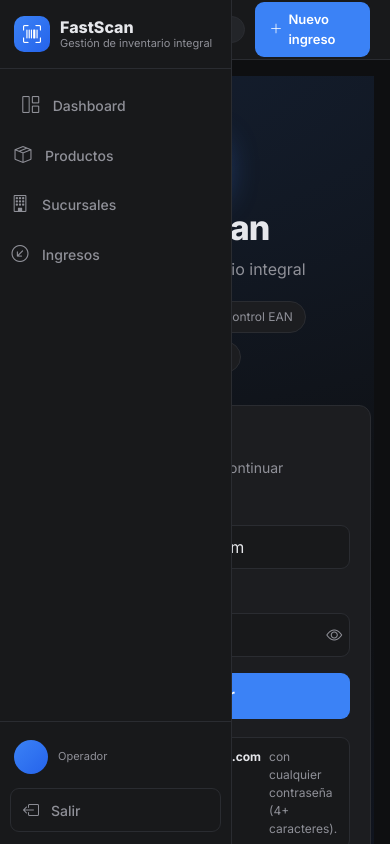
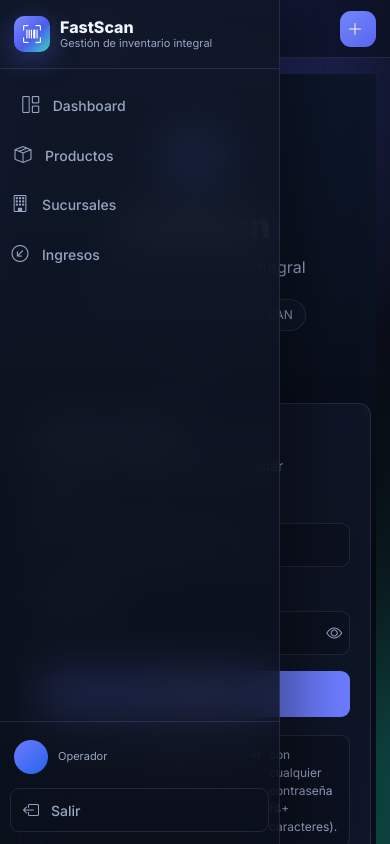
Before and after one commit to juanmanuel2406/Gamexid-Front, an Angular app: page /login in a window 390 px wide. Built offline with nearby package versions, Linux system fonts and the light colour scheme.

Commit message:
feat: refine FastScan visual system and mobile layout

```diff
--- a/src/app/app.css
+++ b/src/app/app.css
@@ -1,13 +1,17 @@
-.shell { display: flex; height: 100vh; overflow: hidden; }
+.shell { display: flex; height: 100vh; overflow: hidden; position: relative; isolation: isolate; }
+.ambient { position: fixed; z-index: -1; width: 34rem; height: 34rem; filter: blur(80px); pointer-events: none; opacity: .25; animation: aurora 13s ease-in-out infinite; }
+.ambient-uno { background: #5667ff; top: -18rem; left: -12rem; }
+.ambient-dos { background: #11b89d; bottom: -24rem; right: -12rem; animation-delay: -6s; }
 
 /* ===== SIDEBAR ===== */
 .sidebar {
   width: 232px;
-  background: var(--bg-soft);
+  background: linear-gradient(180deg, rgba(16, 23, 39, .93), rgba(10, 15, 26, .78));
   border-right: 1px solid var(--border);
   display: flex;
   flex-direction: column;
-  transition: width 0.25s ease;
+  transition: width .32s cubic-bezier(.2,.8,.2,1);
+  backdrop-filter: blur(22px);
   flex-shrink: 0;
 }
 
@@ -25,7 +29,8 @@
 .logo-badge {
   width: 36px; height: 36px;
   border-radius: 10px;
-  background: linear-gradient(135deg, var(--accent), #2563eb);
+  background: linear-gradient(135deg, #7c8bff, #4b5cf0 55%, #3cd4bf);
+  box-shadow: 0 8px 28px rgba(95, 112, 255, .35);
   color: #fff;
   display: flex; align-items: center; justify-content: center;
   font-size: 18px;
@@ -54,7 +59,8 @@
 
 .sidebar-item i { font-size: 17px; width: 20px; text-align: center; }
 .sidebar-item:hover { background: var(--bg-hover); color: var(--text); }
-.sidebar-item.activo { background: rgba(59, 130, 246, 0.12); color: var(--accent-soft); }
+.sidebar-item:hover { transform: translateX(3px); }
+.sidebar-item.activo { background: linear-gradient(90deg, rgba(108, 124, 255, .23), rgba(108, 124, 255, .04)); color: var(--accent-soft); box-shadow: inset 2px 0 0 var(--accent); }
 
 .sidebar-footer { padding: 12px 10px; border-top: 1px solid var(--border); display: flex; flex-direction: column; gap: 8px; }
 
@@ -81,13 +87,14 @@
 .btn-cerrar i { font-size: 16px; }
 
 /* ===== MAIN / TOPBAR ===== */
-.main { flex: 1; display: flex; flex-direction: column; min-width: 0; background: var(--bg); }
+.main { flex: 1; display: flex; flex-direction: column; min-width: 0; background: transparent; }
 
 .topbar {
   height: 60px;
   display: flex; align-items: center; gap: 16px;
   padding: 0 20px;
-  background: var(--bg-soft);
+  background: rgba(10, 15, 26, .58);
+  backdrop-filter: blur(20px);
   border-bottom: 1px solid var(--border);
   flex-shrink: 0;
 }
@@ -104,26 +111,34 @@
 
 .topbar-acciones { display: flex; align-items: center; gap: 10px; }
 .badge-version {
-  background: var(--bg-hover); color: var(--text-muted);
+  background: rgba(41, 203, 163, .09); color: #8ef2d8;
   border: 1px solid var(--border); border-radius: 20px;
   padding: 4px 12px; font-size: 11px; font-weight: 600;
 }
+.status-dot { display: inline-block; height: 7px; width: 7px; margin-right: 5px; border-radius: 50%; background: #40e0b9; animation: pulseGlow 2s infinite; }
 
 .btn-nuevo {
   display: inline-flex; align-items: center; gap: 6px;
-  background: var(--accent); color: #fff;
+  background: linear-gradient(135deg, #7786ff, #5667ed); color: #fff;
   border: none; border-radius: 9px; padding: 8px 14px;
   font-weight: 600; font-size: 13px; cursor: pointer;
   transition: background 0.15s ease, transform 0.15s ease;
 }
-.btn-nuevo:hover { background: #2563eb; color: #fff; transform: translateY(-1px); }
+.btn-nuevo:hover { color: #fff; transform: translateY(-2px); box-shadow: 0 10px 28px rgba(91, 108, 255, .3); }
 
 /* ===== CONTENIDO ===== */
 .contenido { flex: 1; overflow-y: auto; padding: 24px; }
 
 /* ===== RESPONSIVE ===== */
 @media (max-width: 768px) {
-  .sidebar { position: absolute; z-index: 50; height: 100vh; }
-  .menu-cerrado .sidebar { width: 68px; }
-  .contenido { padding: 16px; }
+  .shell { height: 100dvh; }
+  .sidebar { position: fixed; z-index: 50; height: 100dvh; width: min(78vw, 280px); box-shadow: 22px 0 50px rgba(0,0,0,.36); transform: translateX(0); }
+  .menu-cerrado .sidebar { width: min(78vw, 280px); transform: translateX(-100%); }
+  .main { width: 100%; }
+  .topbar { height: 58px; padding: 0 14px; gap: 10px; }
+  .titulo-pagina { font-size: 15px; }
+  .badge-version { display: none; }
+  .btn-nuevo { width: 36px; height: 36px; padding: 0; justify-content: center; font-size: 0; border-radius: 11px; }
+  .btn-nuevo i { font-size: 16px; }
+  .contenido { padding: 16px 14px 28px; }
 }
--- a/src/app/app.html
+++ b/src/app/app.html
@@ -1,4 +1,6 @@
 <div class="shell" [ngClass]="{ 'menu-cerrado': !menuAbierto }">
+  <div class="ambient ambient-uno"></div>
+  <div class="ambient ambient-dos"></div>
   <!-- SIDEBAR -->
   <aside class="sidebar">
     <div class="sidebar-logo">
@@ -48,7 +50,7 @@
         <span class="titulo-pagina">{{ paginaActual }}</span>
       </div>
       <div class="topbar-acciones">
-        <span class="badge-version">Prototipo</span>
+        <span class="badge-version"><span class="status-dot"></span> En línea</span>
         <a class="btn-nuevo" [routerLink]="['/ingresos']">
           <i class="bi bi-plus-lg"></i> Nuevo ingreso
         </a>
--- a/src/app/components-fastscan/dashboard/dashboard.css
+++ b/src/app/components-fastscan/dashboard/dashboard.css
@@ -53,3 +53,16 @@
 .vacio { text-align: center; padding: 40px 20px; color: var(--text-muted); }
 .vacio i { font-size: 40px; color: var(--border); display: block; margin-bottom: 10px; }
 .vacio p { margin: 0; }
+
+@media (max-width: 600px) {
+  .dashboard { gap: 16px; }
+  .dash-hola { font-size: 21px; }
+  .kpi-grid { grid-template-columns: repeat(2, minmax(0, 1fr)); gap: 10px; }
+  .kpi-card { padding: 13px; gap: 10px; }
+  .kpi-icon { width: 38px; height: 38px; font-size: 16px; }
+  .kpi-valor { font-size: 21px; }
+  .kpi-label { font-size: 11px; }
+  .moves-header { padding: 14px; }
+  .moves-row { grid-template-columns: 1.25fr .55fr .65fr; padding: 12px 14px; font-size: 12px; }
+  .moves-row span:nth-child(3) { display: none; }
+}
--- a/src/styles.css
+++ b/src/styles.css
@@ -4,15 +4,15 @@
 
 /* ===== FONTS / BASE ===== */
 :root {
-  --bg: #0e0f11;
-  --bg-soft: #18191b;
-  --bg-card: #1c1d20;
-  --bg-hover: #232529;
-  --border: #2a2c31;
-  --text: #e6e7eb;
-  --text-muted: #8f9098;
-  --accent: #3b82f6;
-  --accent-soft: #60a5fa;
+  --bg: #070a12;
+  --bg-soft: rgba(13, 18, 31, .82);
+  --bg-card: rgba(19, 26, 43, .72);
+  --bg-hover: rgba(53, 74, 116, .32);
+  --border: rgba(151, 177, 235, .14);
+  --text: #f1f5ff;
+  --text-muted: #98a6c5;
+  --accent: #6c7cff;
+  --accent-soft: #a9b5ff;
   --green: #22c55e;
   --red: #ef4444;
   --amber: #f59e0b;
@@ -29,6 +29,7 @@ body {
   color: var(--text);
   font-size: 14px;
   line-height: 1.5;
+  background-image: radial-gradient(circle at 15% 0%, rgba(85, 92, 255, .22), transparent 29rem), radial-gradient(circle at 95% 90%, rgba(47, 210, 184, .12), transparent 26rem);
 }
 
 a { color: var(--accent-soft); text-decoration: none; }
@@ -46,6 +47,8 @@ a:hover { color: var(--accent); }
   border: 1px solid var(--border);
   border-radius: var(--radius);
   padding: 1.25rem;
+  box-shadow: 0 18px 50px rgba(0, 0, 0, .18);
+  backdrop-filter: blur(18px);
 }
 
 .text-muted-c { color: var(--text-muted) !important; }
@@ -61,5 +64,19 @@ a:hover { color: var(--accent); }
   to { opacity: 1; }
 }
 
+@keyframes aurora {
+  0%, 100% { transform: translate3d(-3%, -2%, 0) rotate(0); }
+  50% { transform: translate3d(3%, 3%, 0) rotate(8deg); }
+}
+
+@keyframes pulseGlow {
+  0%, 100% { box-shadow: 0 0 0 0 rgba(108, 124, 255, .25); }
+  50% { box-shadow: 0 0 30px 4px rgba(108, 124, 255, .15); }
+}
+
 .fade-up { animation: fadeUp 0.5s ease forwards; }
 .fade-in { animation: fadeIn 0.4s ease forwards; }
+
+@media (prefers-reduced-motion: reduce) {
+  *, *::before, *::after { animation-duration: .01ms !important; transition-duration: .01ms !important; }
+}
```
